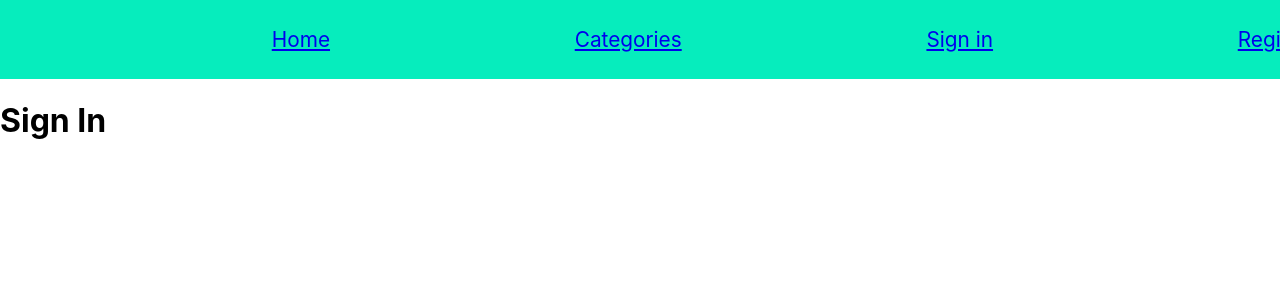
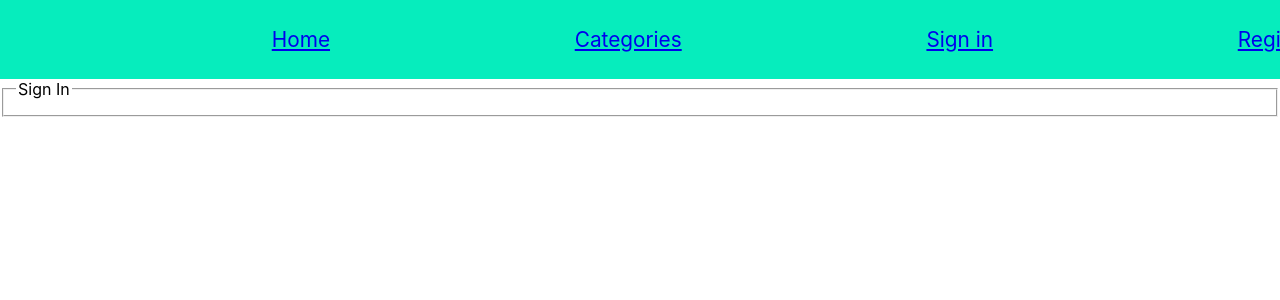
Before and after one commit to mirceabozianu/e-commerce, a React (Create React App) app: page /signin in a window 1280 px wide. Shown: the top 300 px of the page. Built offline with nearby package versions, Linux system fonts and the light colour scheme.

Commit message:
Redesigned NavBar, Added Logo and new favicon.ico

```diff
--- a/public/index.html
+++ b/public/index.html
@@ -1,9 +1,12 @@
 <!DOCTYPE html>
 <html lang="en">
   <head>
+    <!-- Importing Monserrat font -->
+
     <link rel="preconnect" href="https://fonts.googleapis.com">
-<link rel="preconnect" href="https://fonts.gstatic.com" crossorigin>
-<link href="https://fonts.googleapis.com/css2?family=Pacifico&display=swap" rel="stylesheet">
+    <link rel="preconnect" href="https://fonts.gstatic.com" crossorigin />
+    <link href="https://fonts.googleapis.com/css2?family=Montserrat:wght@500&display=swap" rel="stylesheet"/>
+    <!-- Ending import -->
     <meta charset="utf-8" />
     <link rel="icon" href="%PUBLIC_URL%/favicon.ico" />
     <meta name="viewport" content="width=device-width, initial-scale=1" />
--- a/src/pages/SignIn.js
+++ b/src/pages/SignIn.js
@@ -1,6 +1,19 @@
 import React from 'react';
 
 const SignIn = () => {
-    return <h1>Sign In</h1>
+    return (
+        <article>
+            <main>
+                <form>
+                    <fieldset>
+                        <legend>Sign In</legend>
+                        <div>
+
+                        </div>
+                    </fieldset>
+                </form>
+            </main>
+        </article>
+    );
 }
 export default SignIn;
```
Also changed, not shown: 1 other file (tests, documents, lock files or other folders).
